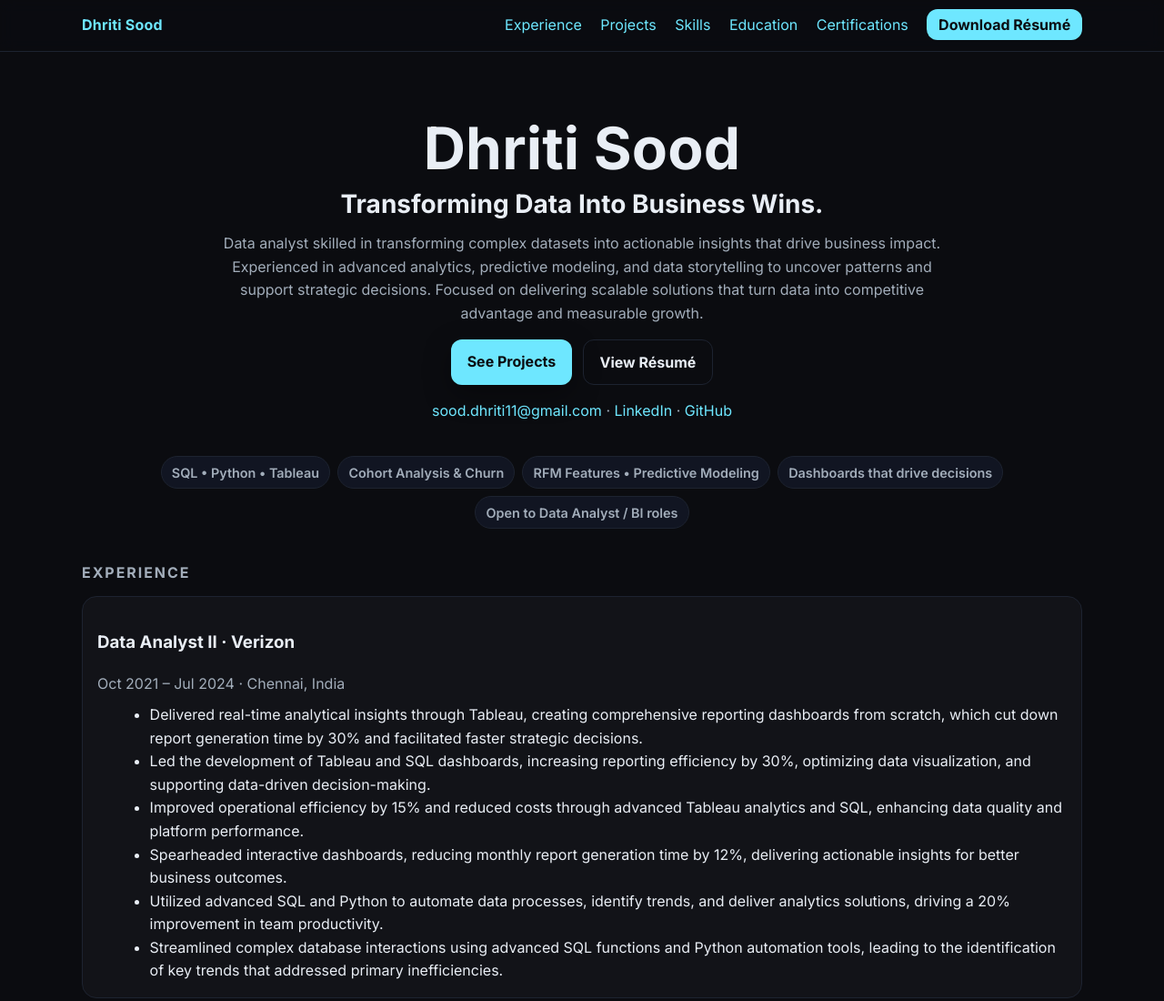
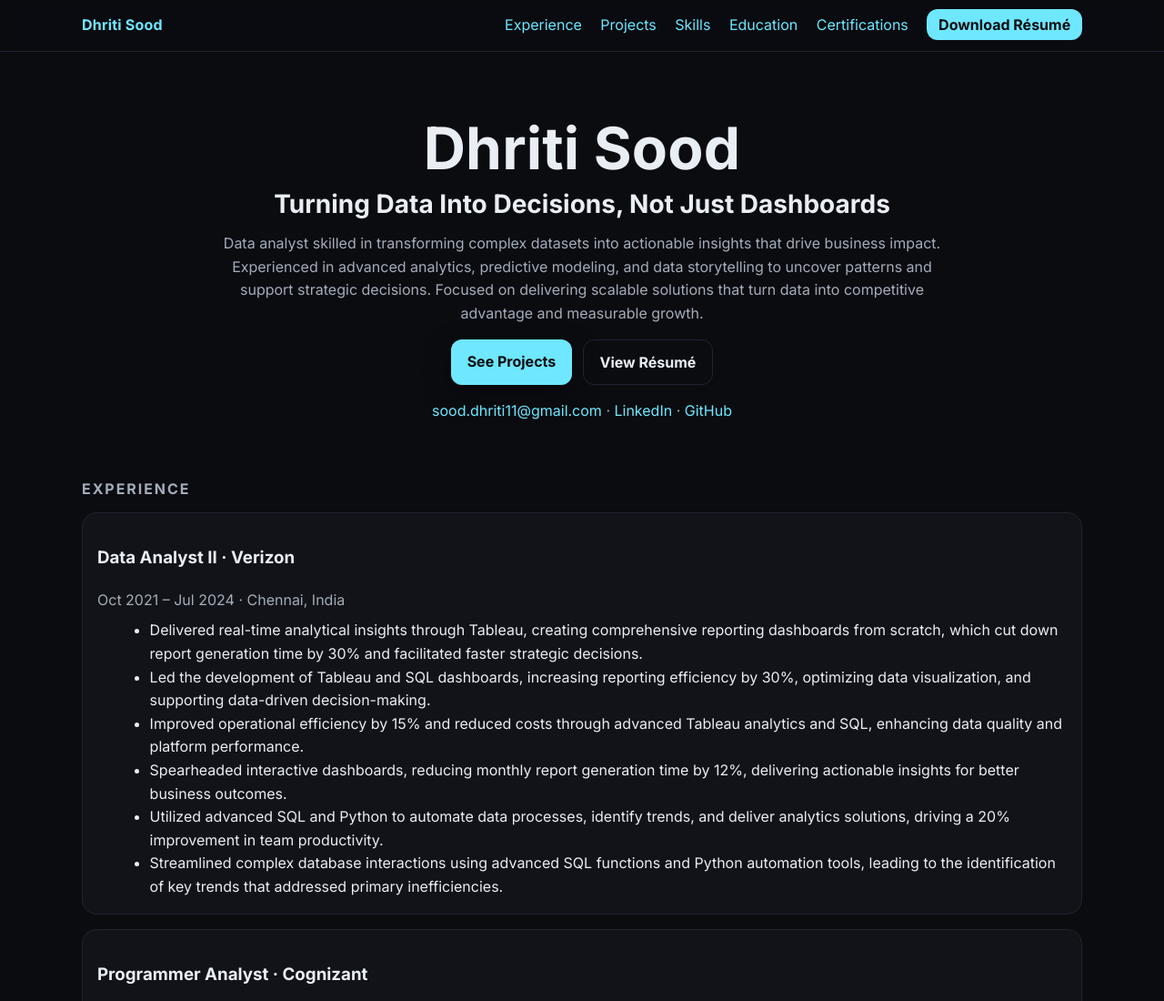
Before and after one commit to dhritisood98/dhritisood98.github.io, a plain HTML site: page index.html in a window 1280 px wide. Shown: the top 1100 px of the page at 91% size. Drawn offline with Linux system fonts and the light colour scheme.

Commit message:
updating

```diff
--- a/index.html
+++ b/index.html
@@ -35,7 +35,7 @@
   <header id="top" class="hero container">
     <div class="hero-text">
       <h1 class="name">Dhriti Sood</h1>
-      <p class="tagline">Transforming Data Into Business Wins.</p>
+      <p class="tagline">Turning Data Into Decisions, Not Just Dashboards</p>
       <p class="sub">
         Data analyst skilled in transforming complex datasets into actionable insights that drive business impact.
         Experienced in advanced analytics, predictive modeling, and data storytelling to uncover patterns and
@@ -53,17 +53,6 @@
       </p>
     </div>
   </header>
-
-  <!-- ===== Headlines ===== -->
-  <section class="headline container" aria-label="Headlines">
-    <ul class="headline-list">
-      <li>SQL • Python • Tableau</li>
-      <li>Cohort Analysis & Churn</li>
-      <li>RFM Features • Predictive Modeling</li>
-      <li>Dashboards that drive decisions</li>
-      <li>Open to Data Analyst / BI roles</li>
-    </ul>
-  </section>
 
   <main>
     <!-- ===== Experience ===== -->
```
